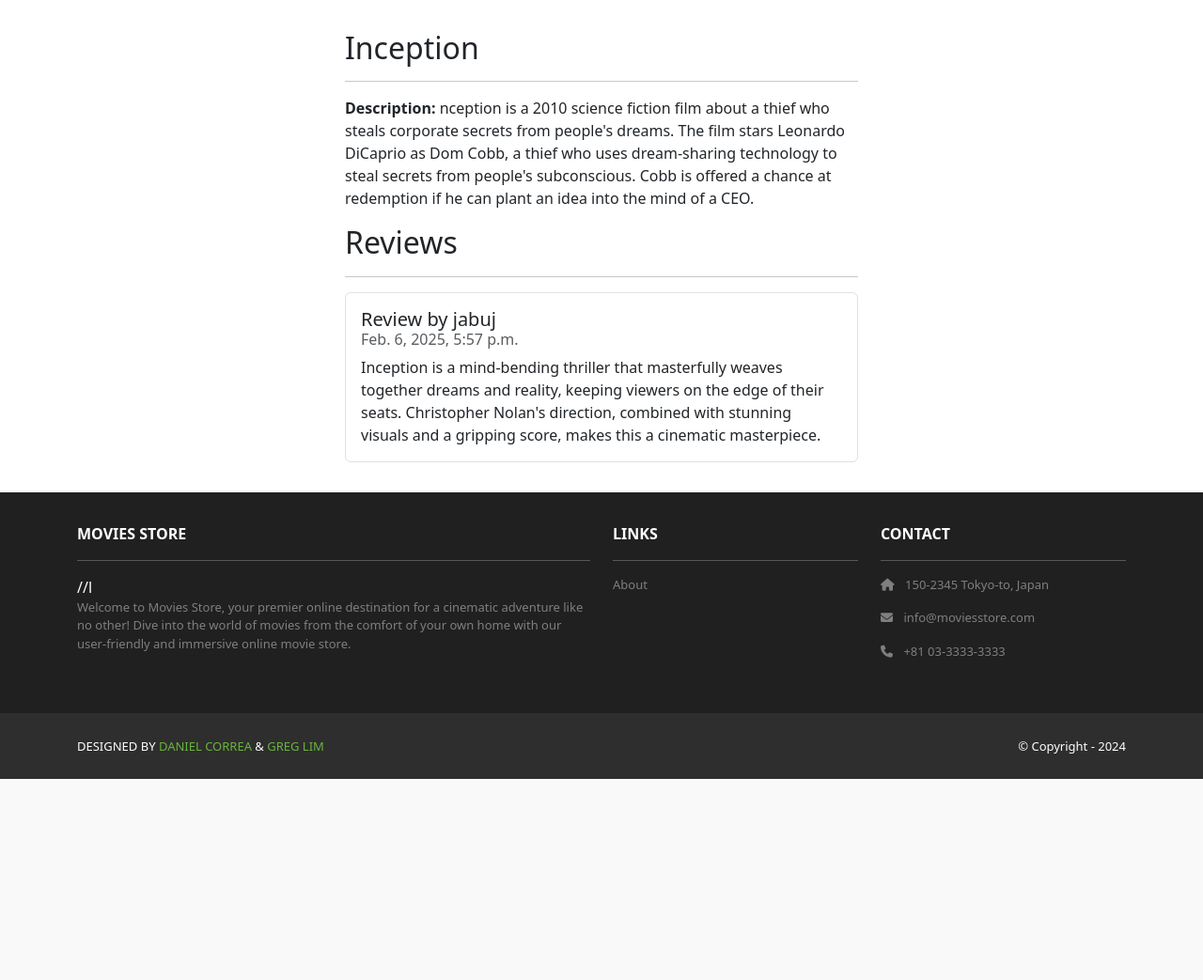
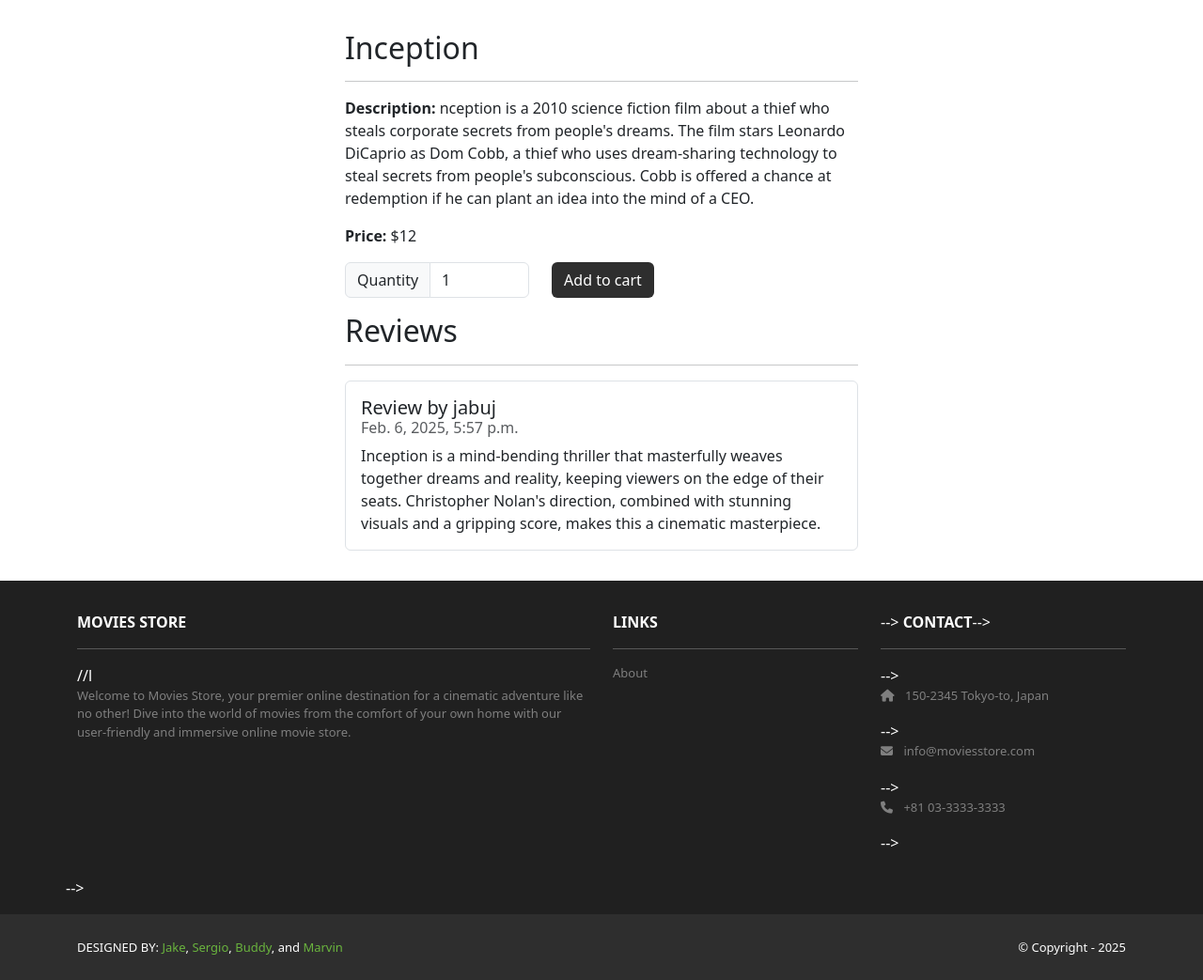
Before and after one commit to MarvinCO405/GTMovieStore, a Django app: page /movies/1/ in a window 1280 px wide. Shown: the part 82-1125 px from the top of the page at 94% size. Before the commit the page ends 911 px from the top, so only its background shows below. Run offline with Django 5.2, Linux system fonts and the light colour scheme; data comes from the database, SQL or seed files in the repository; both versions use the stored data as it was after the commit; some libraries are stand-ins or nearby versions.

Commit message:
Added "Add to Cart" Button

```diff
--- a/GTMovieStore/static/css/style.css
+++ b/GTMovieStore/static/css/style.css
@@ -5,6 +5,10 @@
 
   .navbar a.nav-link {
     color: #FFFEF6 !important;
+  }
+
+  .navbar a.nav-link:hover {
+    color: #6ab43e !important;
   }
 
   .bg-dark {
@@ -30,13 +34,17 @@
     line-height: 38px;
   }
 
-  .ms-footer-bottom a {
+  .ms-footer-bottom a, .author-names {
     color: #6ab43e;
     text-decoration: none;
   }
 
   .ms-footer-bottom a:hover {
     color: #fff;
+  }
+
+  .author-names:hover {
+    color: #9d9d02;
   }
 
   .img-card-200 {
--- a/GTMovieStore/templates/base.html
+++ b/GTMovieStore/templates/base.html
@@ -64,25 +64,28 @@
             <hr />
             <p><a class="nav-link" href="{% url 'home.about' %}">About</a></p>
           </div>
-          <div class="col-md-3 col-lg-3 col-xl-3 mx-auto mb-4">
-            <b>CONTACT</b>
-            <hr />
-            <p><i class="fas fa-home me-2"></i> 150-2345 Tokyo-to, Japan</p>
-            <p><i class="fas fa-envelope me-2"></i> info@moviesstore.com</p>
-            <p><i class="fas fa-phone me-2"></i> +81 03-3333-3333</p>
-          </div>
+            <div class="col-md-3 col-lg-3 col-xl-3 mx-auto mb-4">-->
+          <b>CONTACT</b>-->
+           <hr />-->
+          <p><i class="fas fa-home me-2"></i> 150-2345 Tokyo-to, Japan</p>-->
+         <p><i class="fas fa-envelope me-2"></i> info@moviesstore.com</p>-->
+         <p><i class="fas fa-phone me-2"></i> +81 03-3333-3333</p>-->
+          </div>-->
         </div>
       </div>
     </section>
     <section class="p-3 ms-footer-bottom bg-dark">
       <div class="container d-flex justify-content-between">
         <div class="me-5 text-white">
-          <span>DESIGNED BY <a href="https://www.x.com/danielgarax" target="_blank">DANIEL CORREA</a> &
-            <a href="https://www.x.com/greglim81" target="_blank">GREG LIM</a>
+          <span>DESIGNED BY:
+            <span class="author-names">Jake</span>,
+            <span class="author-names">Sergio</span>,
+            <span class="author-names">Buddy</span>, and
+            <span class="author-names">Marvin</span>
           </span>
         </div>
         <div class="text-white">
-          <span>© Copyright - 2024</span>
+          <span>© Copyright - 2025</span>
         </div>
       </div>
     </section>
--- a/movies/templates/movies/show.html
+++ b/movies/templates/movies/show.html
@@ -8,6 +8,30 @@
                 <h2>{{ template_data.movie.name }}</h2>
                 <hr />
                 <p><b>Description:</b> {{ template_data.movie.description }}</p>
+                <p><b>Price:</b> ${{ template_data.movie.price }}</p>
+                <p class="card-text">
+ <form method="post"
+ action="{% url 'cart.add'
+ id=template_data.movie.id %}">
+ <div class="row">
+ {% csrf_token %}
+ <div class="col-auto">
+ <div class="input-group col-auto">
+ <div class="input-group-text">Quantity
+ </div>
+ <input type="number" min="1" max="10"
+ class="form-control quantity-input"
+name="quantity" value="1">
+ </div>
+ </div>
+ <div class="col-auto">
+ <button class="btn bg-dark text-white"
+ type="submit">Add to cart</button>
+ </div>
+ </div>
+ </form>
+ </p>
+
                 <h2>Reviews</h2>
                 <hr />
                 <ul class="list-group">
```
Also changed, not shown: db.sqlite3.
